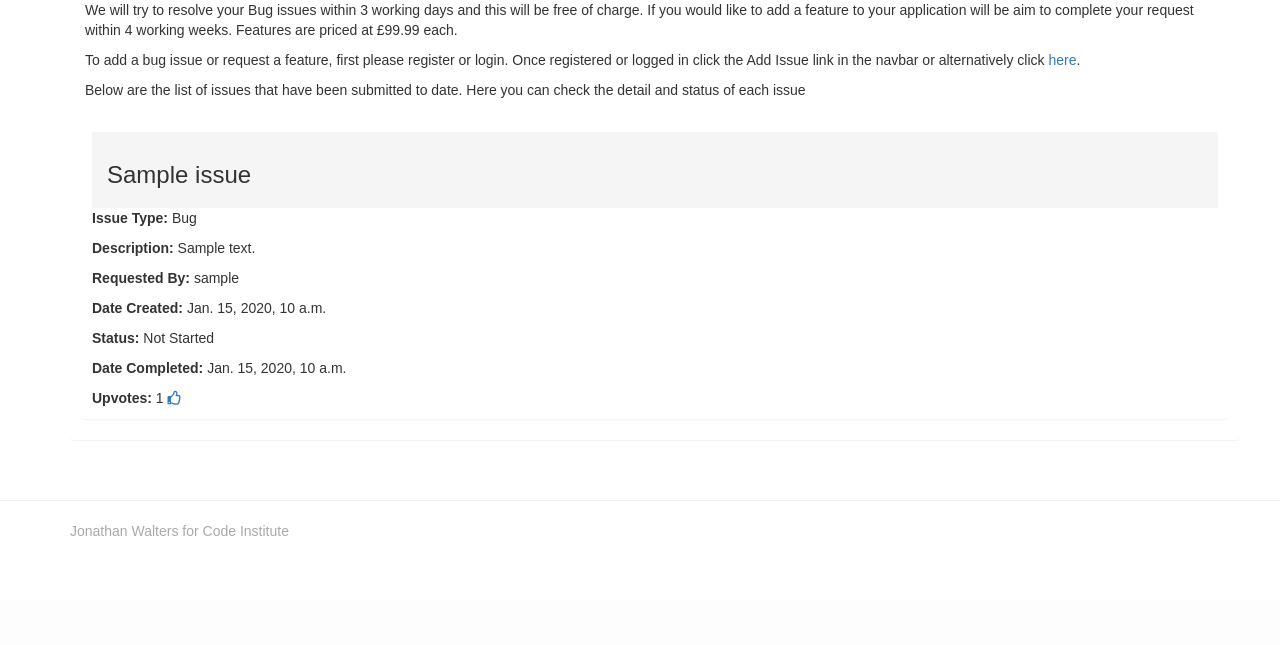
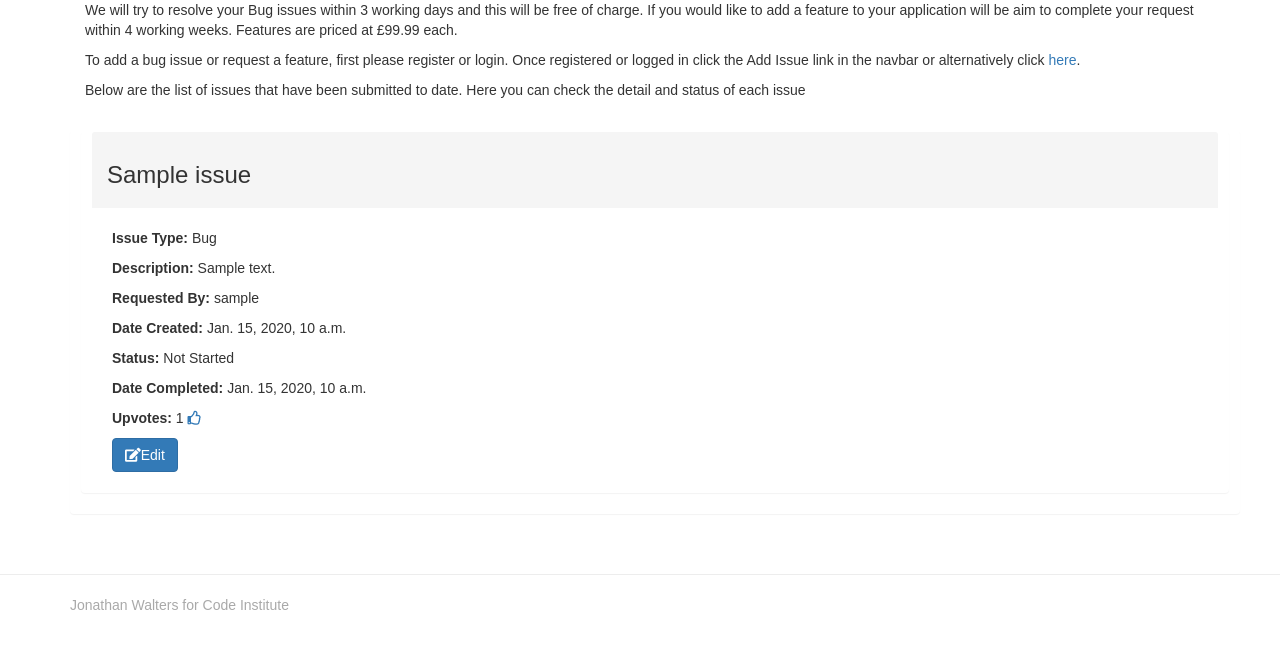
Before and after one commit to jonw83/issue-tracker-jw, a Django app: page / in a window 1280 px wide, after a click that opens the changed part. Shown: the part 200-845 px from the top of the page. Before the commit the page ends 736 px from the top, so only its background shows below. Run offline with Django 3.2, Linux system fonts and the light colour scheme; a user stored in the database is signed in; tables that the repository leaves empty hold one stand-in row (values such as "Sample post"); some libraries are stand-ins or nearby versions.

Commit message:
class for issue padding added

```diff
--- a/issues/templates/issues.html
+++ b/issues/templates/issues.html
@@ -33,7 +33,7 @@
                             <a data-toggle="collapse" data-target="#collapse-{{ issue.pk }}"><h3>{{ issue.title }}</h3></a>
                         </div>
                     </div>
-                    <div id="collapse-{{ issue.pk }}" class="panel-collapse collapse">
+                    <div id="collapse-{{ issue.pk }}" class="panel-collapse collapse issue-padding">
                         <p><strong>Issue Type: </strong>{{ issue.issue_type }}</p>
                         <p><strong>Description: </strong>{{ issue.description }}</p>
                         <p><strong>Requested By: </strong>{{ issue.requested_by }}</p>
@@ -41,6 +41,7 @@
                         <p><strong>Status: </strong>{{ issue.status }}</p>
                         <p><strong>Date Completed: </strong>{{ issue.completed_date }}</p>
                         <p><strong>Upvotes: </strong>{{ issue.upvotes }} <a href="{% url 'upvote' issue.id %}"><i class="far fa-thumbs-up"></i></a></p>
+                        <a class="btn btn-primary" href="{% url 'editissue' issue.pk %}"><i class="fas fa-edit"></i>Edit</a>
                     </div>
                     {% endfor %}
                 </div>
```
